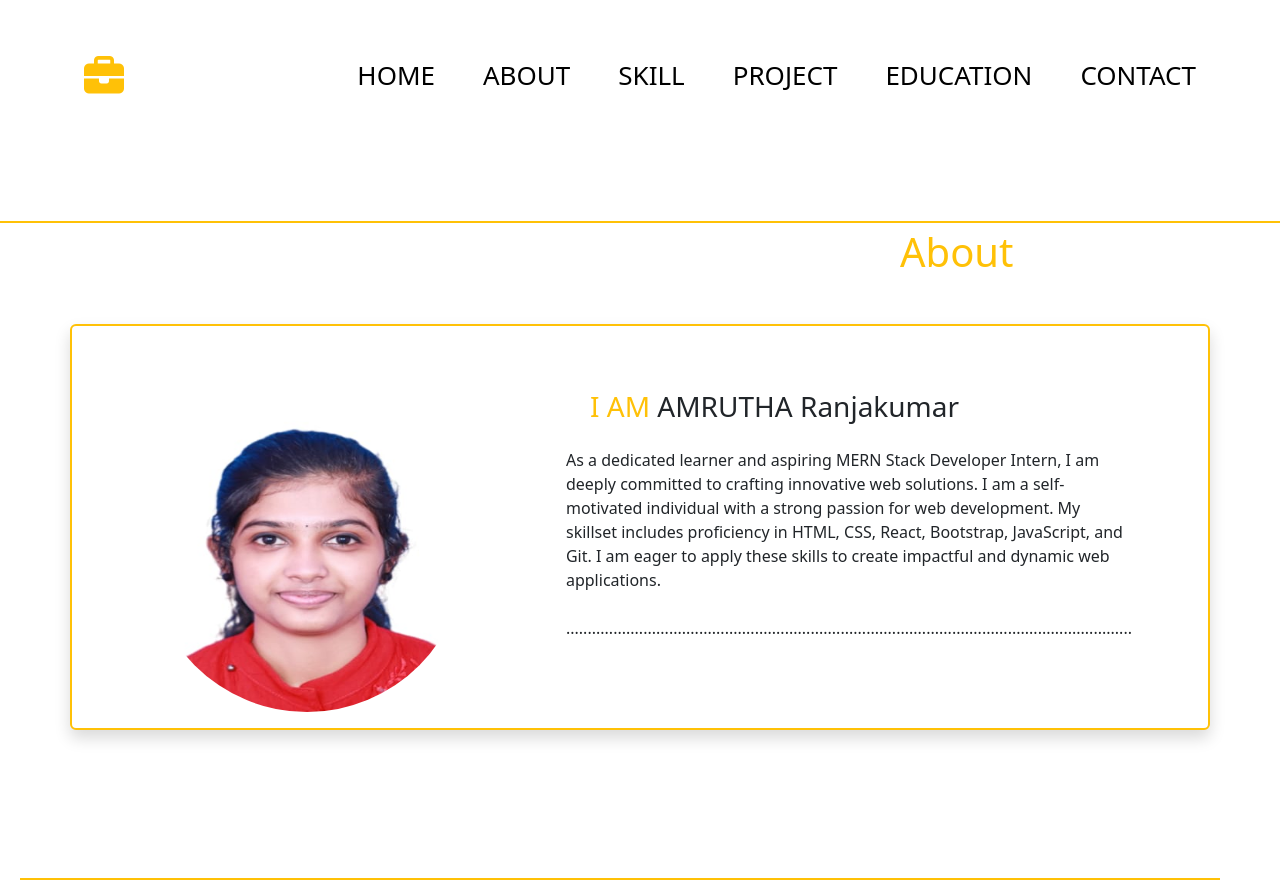
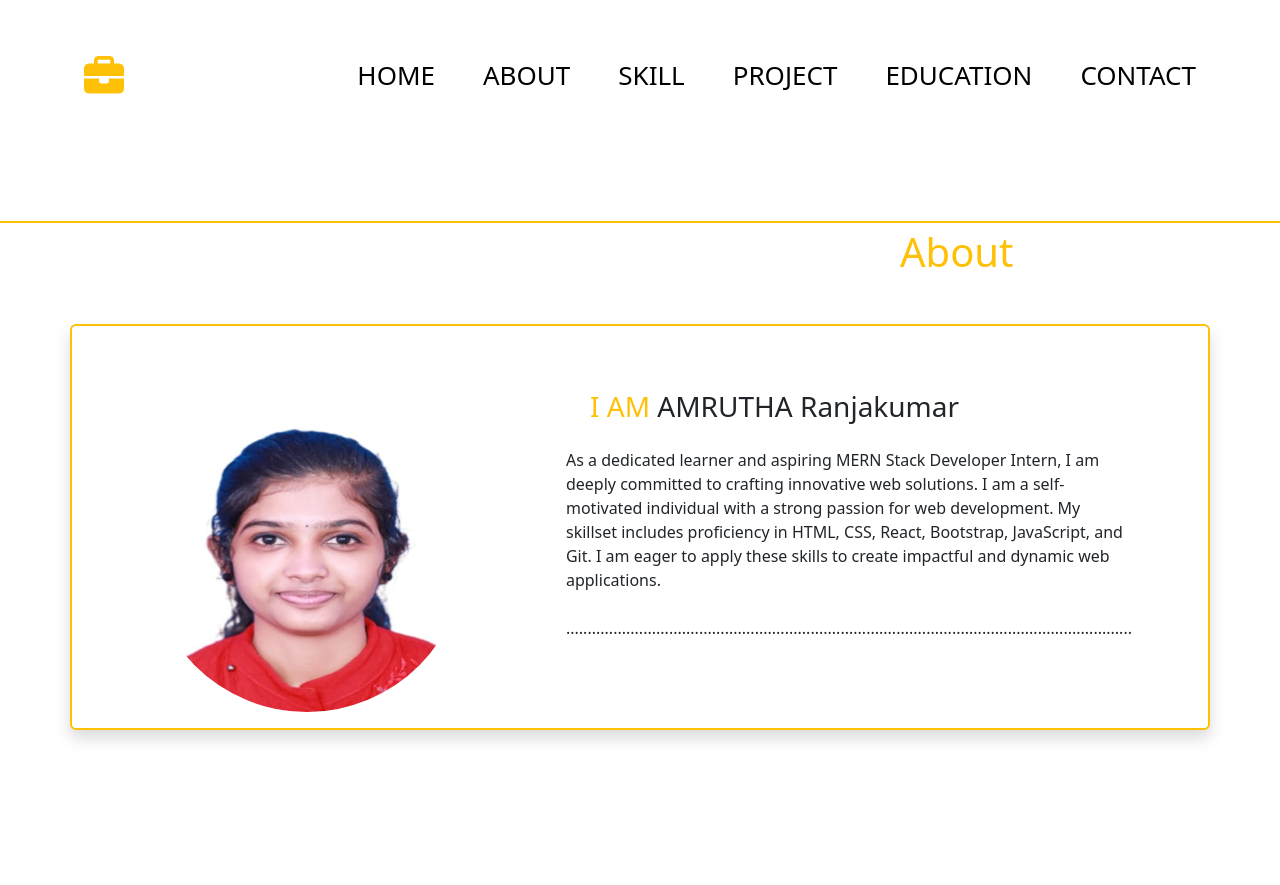
Before and after one commit to amrutha-ranjakumar/MyPortfolio, a React (Create React App) app: page /about in a window 1280 px wide. Shown: the top 885 px of the page. After the commit the page ends 800 px from the top, so only its background shows below. Built offline with nearby package versions, Linux system fonts and the light colour scheme.

Commit message:
portfolio react project

```diff
--- a/src/pages/About.jsx
+++ b/src/pages/About.jsx
@@ -23,7 +23,7 @@ function About() {
           </Col>
           <Col style={{ marginRight: "60px" }}>
             <div className='d-flex mb-5'>
-              <div style={{ width: "400%" }} >
+              <div style={{ width: "300%" }} >
                 <h3 className=' ms-4 mt-5  mb-4 me-5 text-warning  ' >I AM<span className='text-dark'>  AMRUTHA </span><span className='text-dark'>Ranjakumar</span></h3>
                 <p className='text-dark '>As a dedicated learner and aspiring MERN Stack Developer Intern, I am deeply committed to crafting innovative web solutions. I am a self-motivated individual with a strong passion for web development. My skillset includes proficiency in HTML, CSS, React, Bootstrap, JavaScript, and Git. I am eager to apply these skills to create impactful and dynamic web applications.</p>
                 <p className='text-dark mt-4'>....................................................................................................................................</p>
@@ -35,7 +35,7 @@ function About() {
       </div>
 
 
-      <button className='border border-warning ' style={{ width: "1200px", marginLeft: "20px", marginTop: "100px" }}></button>
+
     </>
   )
 }
```
